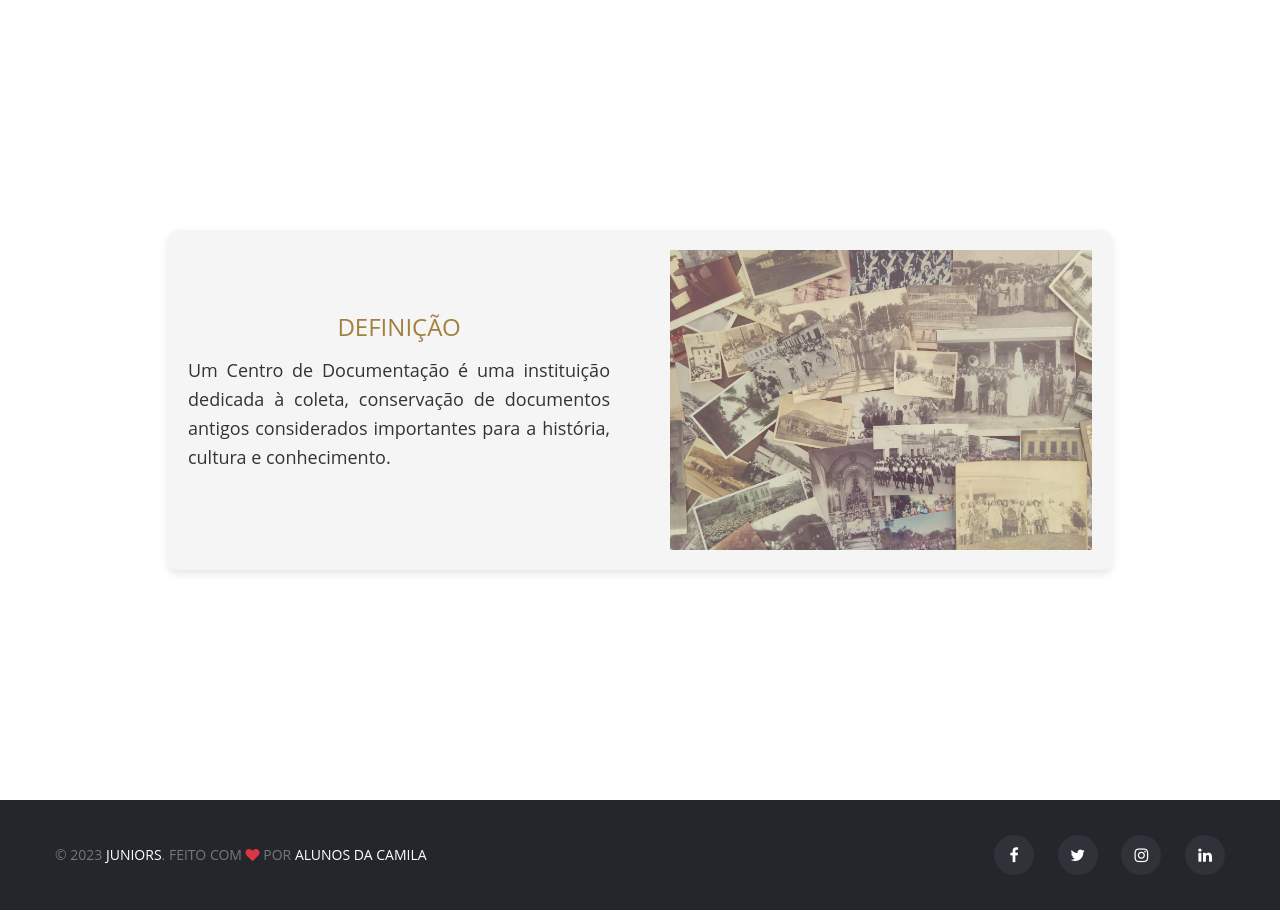
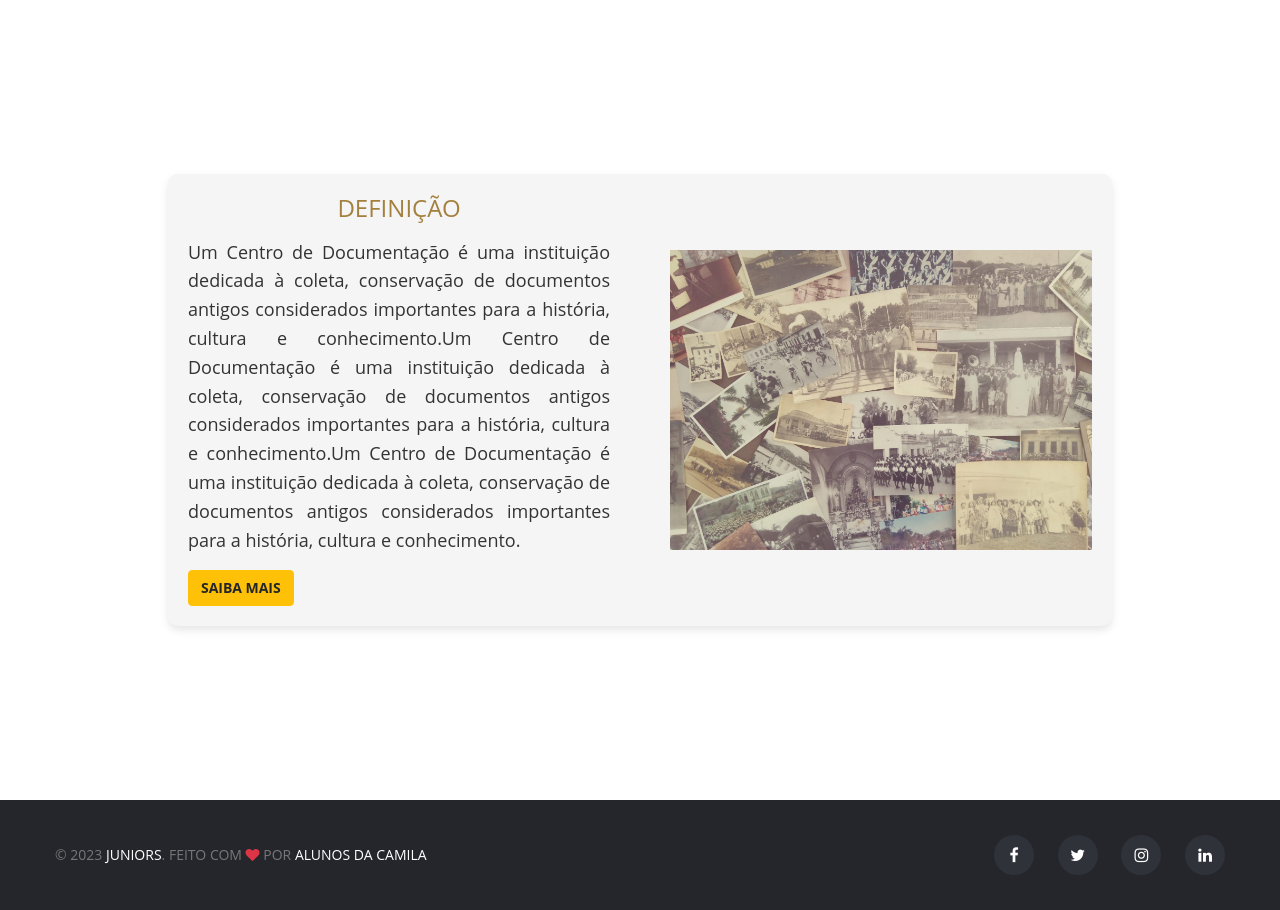
Before and after one commit to Lopeszz/FrontEnd-Projeto-Camila, a PHP site: page /FrontEnd-Projeto-Camila/centro-documentacao.php in a window 1280 px wide. Shown: the part 80-990 px from the top of the page. Run offline with PHP 8.4, Linux system fonts and the light colour scheme; some web fonts are replaced.

Commit message:
centro-doc

```diff
--- a/centro-documentacao.php
+++ b/centro-documentacao.php
@@ -92,7 +92,8 @@
         <div class="content-container">
             <div class="text-section content-block">
                 <h3 class="content-title">DEFINIÇÃO</h3>
-                <p>Um Centro de Documentação é uma instituição dedicada à coleta, conservação de documentos antigos considerados importantes para a história, cultura e conhecimento.</p>
+                <p>Um Centro de Documentação é uma instituição dedicada à coleta, conservação de documentos antigos considerados importantes para a história, cultura e conhecimento.Um Centro de Documentação é uma instituição dedicada à coleta, conservação de documentos antigos considerados importantes para a história, cultura e conhecimento.Um Centro de Documentação é uma instituição dedicada à coleta, conservação de documentos antigos considerados importantes para a história, cultura e conhecimento.</p>
+                <button type="button" class="btn btn-warning"  style = "justify-content: center;">Saiba Mais</button>
             </div>
             <div class="image-section">
                 <img src="assets/images/hero-slider/home-1/hero-slider-1.jpg" alt="Café Especial">
```
